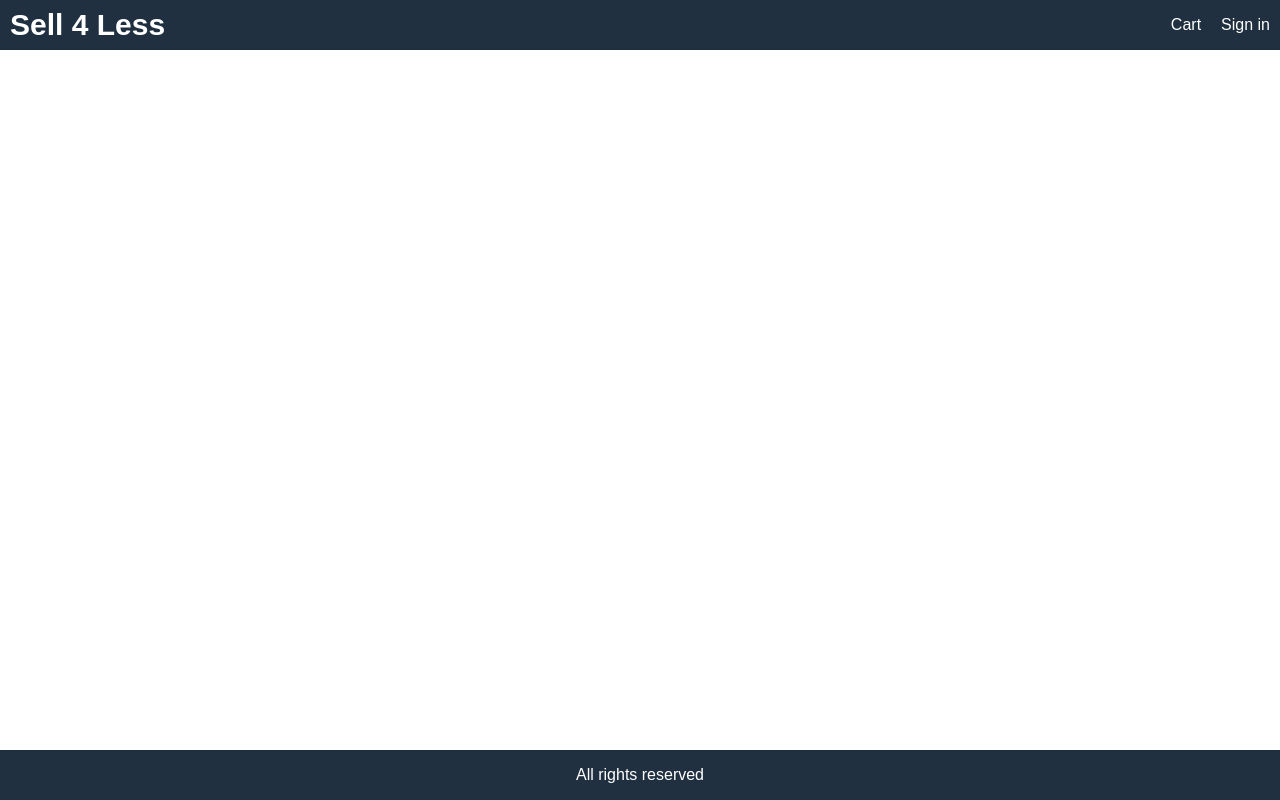
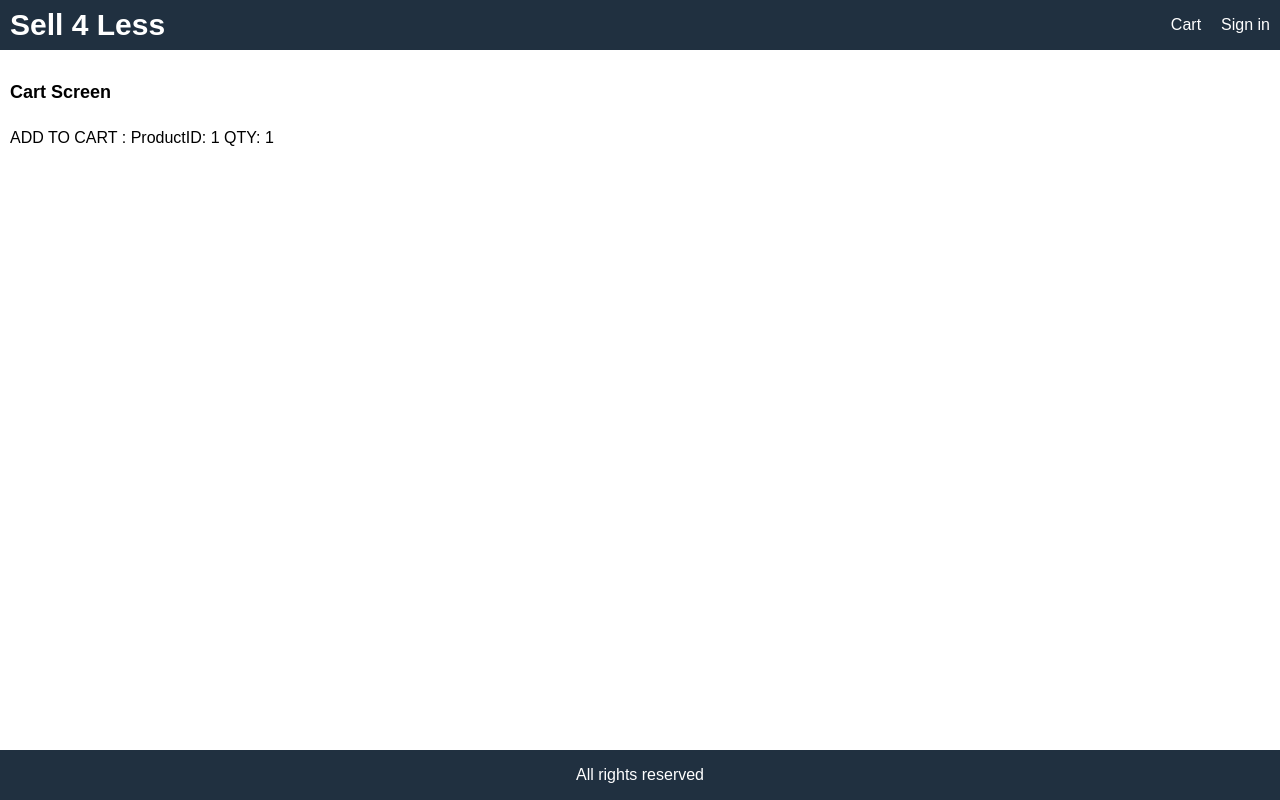
Before and after one commit to cheskelatevelt/sell4less, a React (Create React App) app in the folder frontend/: page /cart/1 in a window 1280 px wide. Built offline with nearby package versions, Linux system fonts and the light colour scheme.

Commit message:
cart update

```diff
--- a/frontend/src/App.js
+++ b/frontend/src/App.js
@@ -2,6 +2,7 @@
 import { BrowserRouter, Route } from "react-router-dom";
 import HomeScreen from "./screens/homescreen";
 import ProductScreen from "./screens/productscreen";
+import CartScreen from "./screens/CartScreen";
 
 function App() {
   return (
@@ -20,6 +21,7 @@
         </header>
 
         <main>
+          <Route path="/cart/:id?" component={CartScreen}></Route>
             <Route path="/product/:id" component={ProductScreen}></Route>
             <Route path="/" component={HomeScreen} exact></Route>
         </main>
--- /dev/null
+++ b/frontend/src/screens/CartScreen.js
@@ -0,0 +1,16 @@
+import React from "react";
+
+export default function CartScreen(props) {
+  const productId = props.match.params.id;
+  const qty = props.location.search
+    ? Number(props.location.search.split("=")[1])
+    : 1;
+  return (
+    <div>
+      <h1>Cart Screen</h1>
+      <p>
+        ADD TO CART : ProductID: {productId} QTY: {qty}
+      </p>
+    </div>
+  );
+}
--- a/frontend/src/screens/productscreen.js
+++ b/frontend/src/screens/productscreen.js
@@ -1,4 +1,4 @@
-import React, { useEffect } from "react";
+import React, { useEffect, useState } from "react";
 import { useDispatch, useSelector } from "react-redux";
 import Rating from "../components/rating";
 import { Link } from "react-router-dom";
@@ -9,12 +9,16 @@
 export default function ProductScreen(props) {
   const dispatch = useDispatch();
   const productId = props.match.params.id;
+  const [qty, setQty] = useState(1);
   const productDetails = useSelector((state) => state.productDetails);
   const { loading, error, product } = productDetails;
 
   useEffect(() => {
     dispatch(detailsProduct(productId));
   }, [dispatch, productId]);
+  const addToCartHandler = () => {
+    props.history.push(`/cart/${productId}?qty={qty}`);
+  };
 
   return (
     <div>
@@ -71,9 +75,45 @@
                       </div>
                     </div>
                   </li>
-                  <li>
-                    <button className="primary block">Add To Cart</button>
-                  </li>
+                  {product.countInStock > 0 && (
+                    <>
+                      <li>
+                        <div className="row">
+                          <div>Qty:</div>
+                          <div>
+                            <select
+                              value={qty}
+                              onChange={(e) => setQty(e.target.value)}
+                            >
+                              {[...Array(product.countInStock).keys()].map(
+                                (x) => (
+                                  <option key={x + 1} value={x + 1}>
+                                    {x + 1}
+                                  </option>
+                                )
+                              )}
+                            </select>
+                          </div>
+                        </div>
+                      </li>
+                      <li>
+                        <button
+                          onClick={addToCartHandler}
+                          className="primary block"
+                        >
+                          Add To Cart
+                        </button>
+                      </li>
+                    </>
+                  )}
+
+                  {product.countInStock <= 0 && (
+                    <li>
+                      <button disabled className="primary block">
+                        Add To Cart
+                      </button>
+                    </li>
+                  )}
                 </ul>
               </div>
             </div>
```
